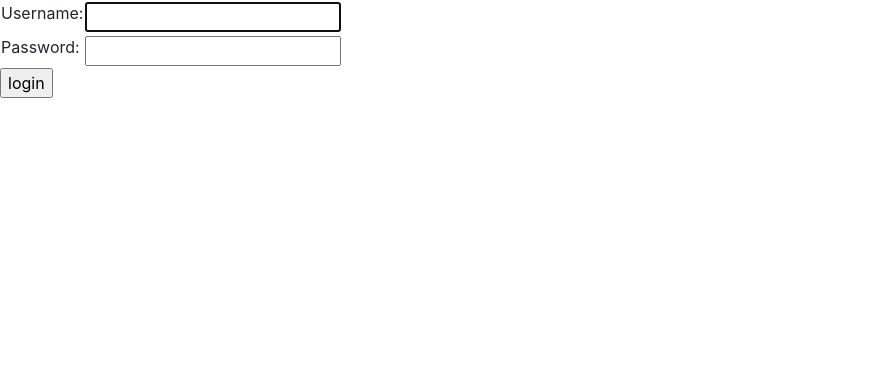
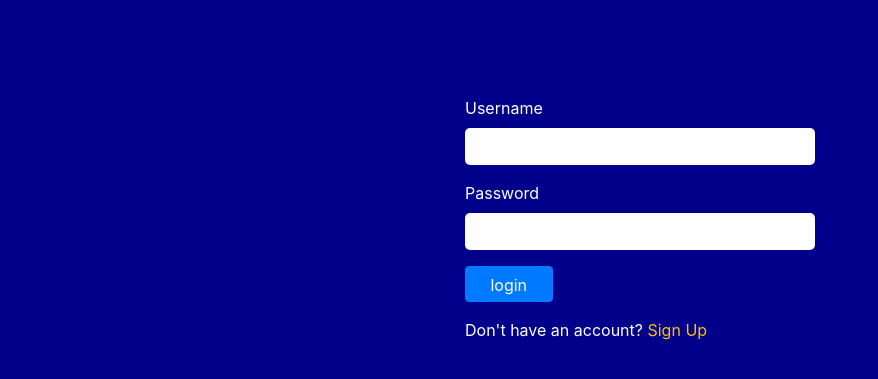
Before and after one commit to devjamesnjoroge/projects-lib, a Django app: page /accounts/login/ in a window 1280 px wide. Shown: the top 379 px of the page, without its empty margins (0-878 px from the left). Run offline with Django 4.2, Linux system fonts and the light colour scheme; some libraries are stand-ins or nearby versions.

Commit message:
style: registration forms

```diff
--- /dev/null
+++ b/project/static/css/auth.css
@@ -0,0 +1,25 @@
+body{
+    background-color: #00008B;
+    color: white;
+}
+
+small{
+    color: white;
+}
+
+form{
+    display: flex;
+    flex-direction: column;
+}
+
+input{
+    height: 2.3rem;
+    width: 100%;
+    outline: none !important;
+    border: none;
+    border-radius: 5px;
+}
+
+input:active{
+    outline: none!important;
+}
--- a/project/templates/registration/login.html
+++ b/project/templates/registration/login.html
@@ -15,21 +15,29 @@
     {% endif %}
 {% endif %}
 
-<form method="post" action="">
-{% csrf_token %}
-<table>
-<tr>
-    <td>{{ form.username.label_tag }}</td>
-    <td>{{ form.username }}</td>
-</tr>
-<tr>
-    <td>{{ form.password.label_tag }}</td>
-    <td>{{ form.password }}</td>
-</tr>
-</table>
+<div class="container">
+    <div class="row">
+        <div class="col-md-6 col-lg-4 offset-md-3 offset-lg-4 mt-5 pt-5">
+            <form method="post" action="">
+                {% csrf_token %}
+               <div class="form-group">
+               <label for="username"> Username </label>
+               <br>
+                {{ form.username }}
+               </div>
 
-<input type="submit" value="login">
-<input type="hidden" name="next" value="{{ '/' }}">
-</form>
+              <div class="form-group">
+                <label for="password"> Password </label>
+                <br>
+                {{ form.password }}
+              </div>
+
+                <input class="btn btn-primary w-25" type="submit" value="login">
+                <input  type="hidden" name="next" value="{{ '/' }}">
+                <p class="mt-3">Don't have an account? <a class="text-warning" href="/accounts/signup/">Sign Up</a></p>
+                </form>
+        </div>
+    </div>
+</div>
 
 {% endblock %}
```
Also changed, not shown: project/templates/registration/signup.html (+12 -8 lines).
